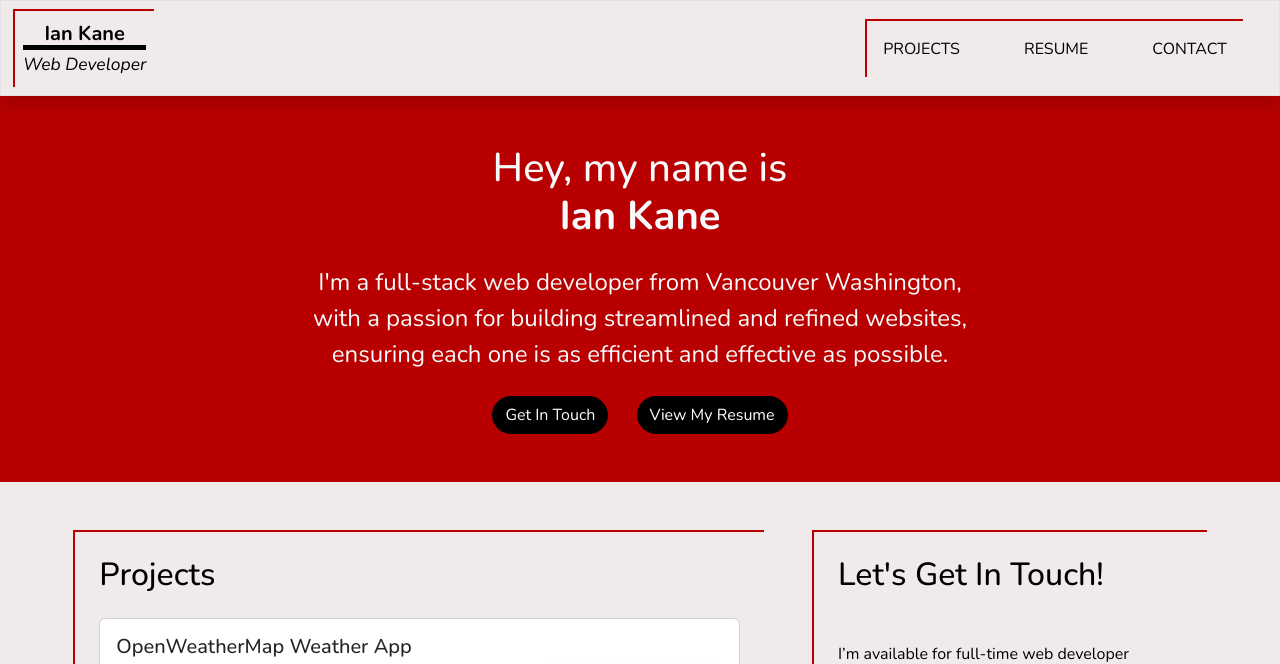
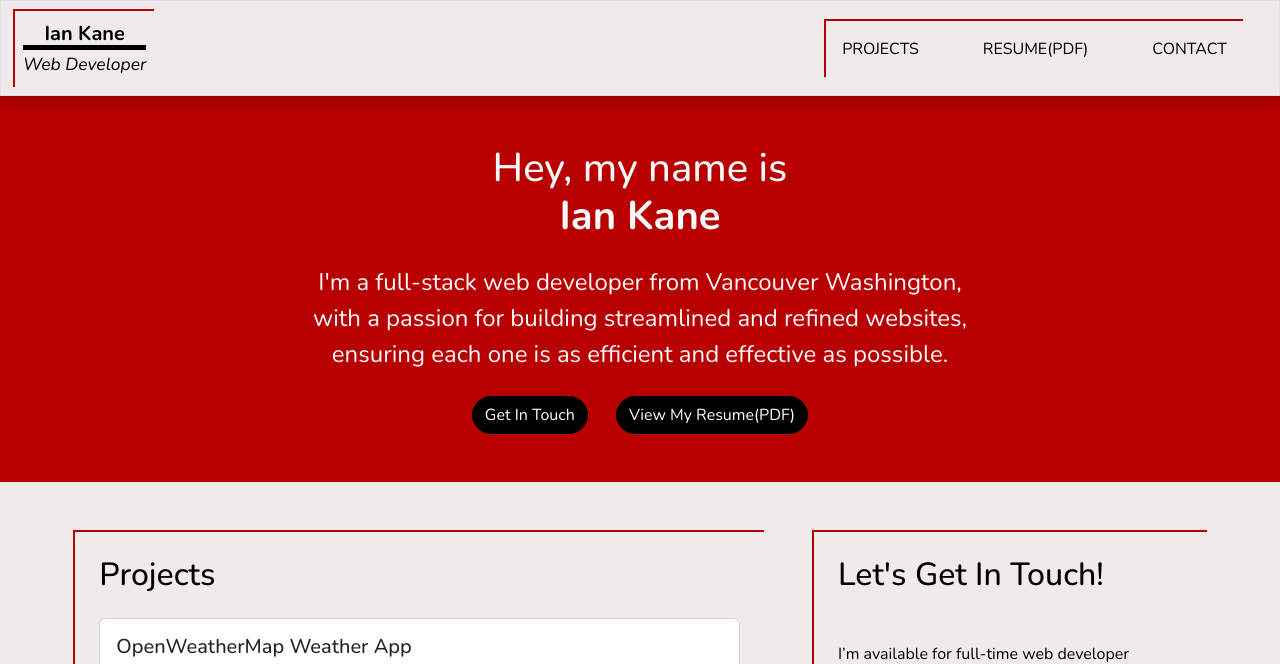
Before and after one commit to Ian-Kane1/iankanewebdeveloper, a plain HTML site: page index.html in a window 1280 px wide. Shown: the top 664 px of the page. Drawn offline with nearby package versions, Linux system fonts and the light colour scheme.

Commit message:
Update index.html
Signed-off-by: Ian Kane <i.kane2@students.clark.edu>

```diff
--- a/index.html
+++ b/index.html
@@ -50,7 +50,7 @@
                         <li class="nav-item">
                             <!-- resume link -->
                             <a class="nav-link" aria-current="page" href="img/ian-kane-resume.pdf" target="_blank"
-                                rel="noopener noreferrer" title="PDF link to a professional resume">RESUME</a>
+                                rel="noopener noreferrer" title="PDF link to a professional resume">RESUME(PDF)</a>
                         </li>
                         <li class="nav-item">
                             <!-- contact link -->
@@ -70,7 +70,7 @@
                 <a href="#contact" title="shortcut link to contact section" class="btn btn-dark rounded-5">Get In
                     Touch</a>
                 <a href="img/ian-kane-resume.pdf" target="_blank" rel="noopener noreferrer"
-                    title="PDF link to a professional resume" class="btn btn-dark ms-4 rounded-5">View My Resume</a>
+                    title="PDF link to a professional resume" class="btn btn-dark ms-4 rounded-5">View My Resume(PDF)</a>
             </div>
         </div>
     </header>
```
